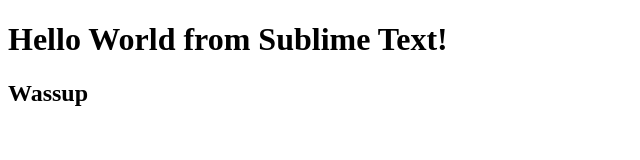
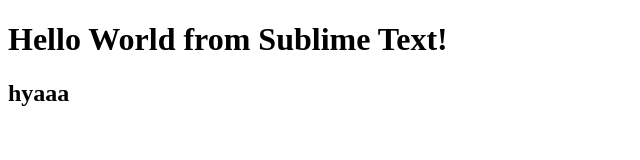
Before and after one commit to fmeerab742-dotcom/coursera-test, a plain HTML site: page index.html in a window 1280 px wide. Shown: the full height of the page, 0-640 px from the left. Drawn offline with Linux system fonts and the light colour scheme.

Commit message:
Add new file

```diff
--- a/index.html
+++ b/index.html
@@ -5,6 +5,6 @@
 </head>
 <body>
     <h1>Hello World from Sublime Text!</h1>
-    <h2>Wassup</h2>
+    <h2>hyaaa</h2>
 </body>
 </html>
```
Also changed, not shown: first.html (added).
